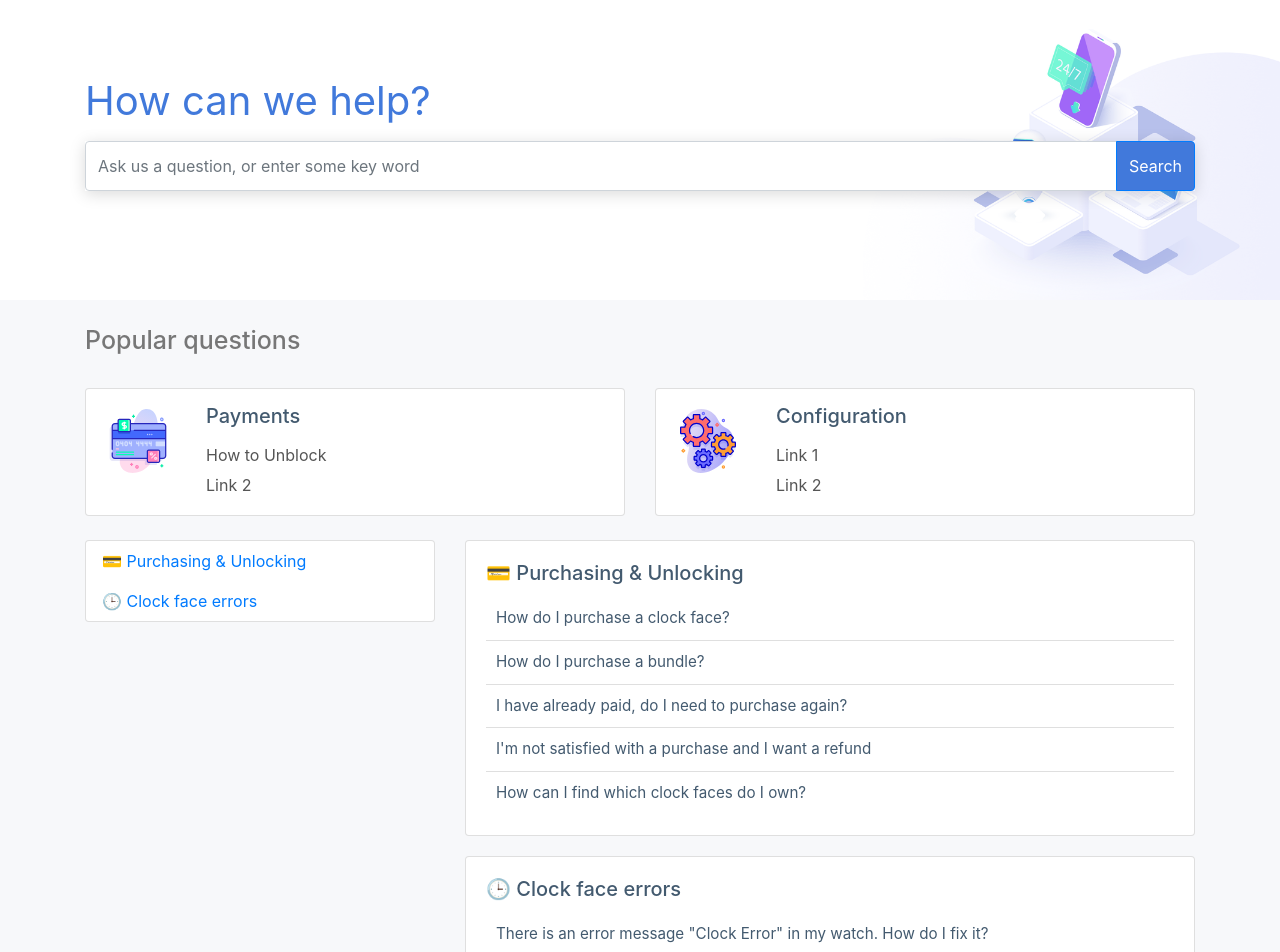
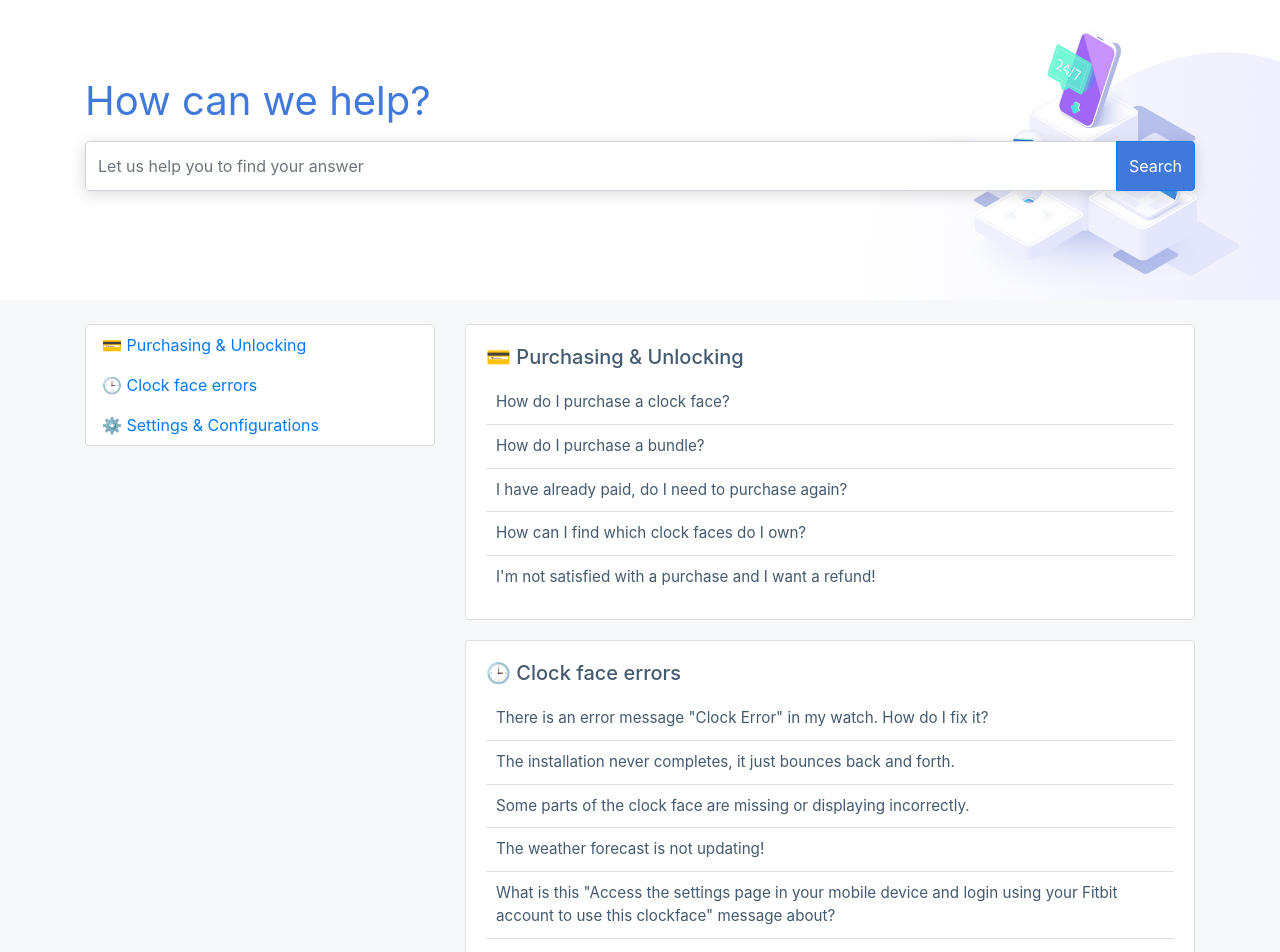
Before and after one commit to kraftapp/faq, a React (Create React App) app: page / in a window 1280 px wide. Shown: the top 952 px of the page. Built offline with nearby package versions, Linux system fonts and the light colour scheme.

Commit message:
updating questions/topics

```diff
--- a/public/index.html
+++ b/public/index.html
@@ -1,14 +1,12 @@
 <!DOCTYPE html>
 <html lang="en">
+
 <head>
   <meta charset="utf-8" />
   <link rel="icon" href="%PUBLIC_URL%/favicon.ico" />
   <meta name="viewport" content="width=device-width, initial-scale=1" />
   <meta name="theme-color" content="#000000" />
-    <meta
-      name="description"
-      content="Web site created using create-react-app"
-    />
+  <meta name="description" content="Web site created using create-react-app" />
   <link rel="apple-touch-icon" href="%PUBLIC_URL%/logo192.png" />
   <!--
       manifest.json provides metadata used when your web app is installed on a
@@ -24,8 +22,9 @@
       work correctly both with client-side routing and a non-root public URL.
       Learn how to configure a non-root public URL by running `npm run build`.
     -->
-    <title>React App</title>
+  <title>FAQ</title>
 </head>
+
 <body>
   <noscript>You need to enable JavaScript to run this app.</noscript>
   <div id="root"></div>
@@ -40,4 +39,5 @@
       To create a production bundle, use `npm run build` or `yarn build`.
     -->
 </body>
+
 </html>
--- a/src/faq/FAQ.scss
+++ b/src/faq/FAQ.scss
@@ -71,15 +71,8 @@
 }
 
 .topics-nav {
-  position: -webkit-sticky;
-  position: sticky;
-  top: 0;
   align-self: flex-start;
-  z-index: 9000;
   background: #f7f8fa;
-}
-
-.topics {
 }
 
 .list-group-item.active {
--- a/src/faq/FAQ.tsx
+++ b/src/faq/FAQ.tsx
@@ -1,5 +1,5 @@
 import React, { useState } from "react";
-import { Button, Card, CardDeck, Col, Container, Form, FormControl, InputGroup, ListGroup, Nav, Row } from "react-bootstrap";
+import { Button, Card, Col, Container, Form, FormControl, InputGroup, Nav, Row } from "react-bootstrap";
 import "./FAQ.scss";
 import { ITopic, Topic } from "./Topic";
 import { TopicsList } from "./topics";
@@ -37,7 +37,7 @@
               <Form.Group controlId="formSearch">
                 <InputGroup className="mb-3 searchInput">
                   <FormControl
-                    placeholder="Ask us a question, or enter some key word"
+                    placeholder="Let us help you to find your answer"
                     aria-label="Search"
                     aria-describedby="basic-search"
                     onChange={inputSearchChanged}
@@ -54,11 +54,14 @@
       </div>
 
       <Container>
+
+        {/*
         <Row>
           <Col>
             <h1 className="topic-title">Popular questions</h1>
           </Col>
         </Row>
+
         <Row>
           <Col>
             <CardDeck className="popular mb-4">
@@ -93,36 +96,32 @@
             </CardDeck>
           </Col>
         </Row>
+        */}
 
-        <Row>
-          <Col md={4} className="topics-nav">
+        <Row className="mt-4">
+          <Col md={4} className="topics-nav mb-4">
             <Card>
               <Nav className="flex-md-column flex-xs-row">
                 {topics.map(topic => (
-                  <Nav.Link href={"#" + topic.id} key={topic.id}>
+                  <Nav.Link href={`#${topic.id}`} key={topic.id}>
                     {topic.title}
                   </Nav.Link>
                 ))}
               </Nav>
             </Card>
           </Col>
-          <Col
-            md={8}
-            className="topics d-flex flex-column justify-content-center"
-          >
+          <Col md={8} className="topics d-flex flex-column justify-content-center">
             {filteredTopics.length > 0 &&
               filteredTopics.map(topic => (
                 <Topic
                   id={topic.id}
                   key={topic.id}
                   title={topic.title}
-                  questions={topic.questions}
-                />
+                  questions={topic.questions} />
               ))}
             {filteredTopics.length === 0 && (
               <span className="text-center">
-                Oh snap! We didn't find an answer to that, wanna try contact us
-                directly?
+                Oh snap! We didn't find an answer to that. Wanna try <a href="mailto:kr4ftmail@gmail.com">contacting us</a> directly?
               </span>
             )}
           </Col>
--- a/src/faq/Question.tsx
+++ b/src/faq/Question.tsx
@@ -3,7 +3,6 @@
 import "./Question.scss";
 
 export interface IQuestion {
-  id: string;
   title: string;
   content: any;
   keywords?: string;
--- a/src/faq/Topic.tsx
+++ b/src/faq/Topic.tsx
@@ -16,7 +16,7 @@
         <Card.Title>{props.title}</Card.Title>
         <ListGroup variant="flush">
           {props.questions.map((q, index) => (
-            <ListGroup.Item id={q.id} className="p-0" key={index}>
+            <ListGroup.Item className="p-0" key={index}>
               <Question {...q} />
             </ListGroup.Item>
           ))}
--- a/src/faq/topics/clock_face_errors.tsx
+++ b/src/faq/topics/clock_face_errors.tsx
@@ -6,7 +6,6 @@
   title: "🕒 Clock face errors",
   questions: [
     {
-      id: "my-watch-says-clock-error-whats-going-on",
       title: "There is an error message \"Clock Error\" in my watch. How do I fix it?",
       content: (
         <React.Fragment>
@@ -20,8 +19,7 @@
       )
     },
     {
-      id: "the-installation-never-completes-it-just-bounces-back-and-forth",
-      title: "The installation never completes, it just bounces back and forth",
+      title: "The installation never completes, it just bounces back and forth.",
       content: (
         <React.Fragment>
           <p>
@@ -34,8 +32,7 @@
       )
     },
     {
-      id: "some-parts-of-the-clock-face-are-missing-or-displaying-incorrectly",
-      title: "Some parts of the clock face are missing or displaying incorrectly",
+      title: "Some parts of the clock face are missing or displaying incorrectly.",
       content: (
         <React.Fragment>
           <p>
@@ -48,7 +45,51 @@
       )
     },
     {
-      id: "none-of-the-above-works-what-else-can-i-try",
+      title: "The weather forecast is not updating!",
+      content: (
+        <React.Fragment>
+          <p>
+            The weather data is sent to your watch through your phone, so make sure your phone is nearby with Bluetooth turned on, location service enabled and access to the Internet.
+            </p>
+          <p>
+            In the Fitbit app you might want to check if the clock face permissions are enabled.
+            </p>
+          <p>
+            If you are still facing issues with the weather forest after checking the items above, you can try the following:
+            </p>
+          <ul>
+            <li>Restart your mobile phone Bluetooth (turn it off/on again);</li>
+            <li>Sync your watch with Fitbit;</li>
+            <li>Reinstall the clockface (install a different one and then install it back);</li>
+          </ul>
+        </React.Fragment>
+      )
+    },
+    {
+      title: "What is this \"Access the settings page in your mobile device and login using your Fitbit account to use this clockface\" message about?",
+      content: (
+        <React.Fragment>
+          <p>
+            We did try to make our users lives easier in our first clock faces by providing a way for them to avoid having to unlock their clock faces every time they did switch/reinstall them.
+            </p>
+          <p>
+            By asking our users to log in using their Fitbit account we have access to an unique identifier which we can use in subsequent installations to identify users back.
+            </p>
+          <p>
+            Unfortunately this feature apparently caused more issues than solved them, as some users seem to get stuck with a persistent message even after loging in succesfully.
+          </p>
+          <p>
+            We are slowly removing this feature from our clock faces but in the meantime if you are affected by the problem described try the following:
+          </p>
+          <ul>
+            <li>Restart your mobile phone Bluetooth (turn it off/on again);</li>
+            <li>Sync your watch with Fitbit;</li>
+            <li>Reinstall the clockface (install a different one and then install it back);</li>
+          </ul>
+        </React.Fragment>
+      )
+    },
+    {
       title: "None of the above works, what else can I try?",
       content: (
         <React.Fragment>
@@ -62,10 +103,13 @@
             Ultimately you can try the following:
             </p>
           <ul>
-            <li>Restart your mobile phone Bluetooth (turn it off/on again)</li>
-            <li>Sync your watch with Fitbit</li>
-            <li>Reinstall the clockface (install a different one and then install it back)</li>
+            <li>Restart your mobile phone Bluetooth (turn it off/on again);</li>
+            <li>Sync your watch with Fitbit;</li>
+            <li>Reinstall the clockface (install a different one and then install it back);</li>
           </ul>
+          <p>
+            If the steps above didn't help you, you might want to try <a href="mailto:kr4ftmail@gmail.com">contacting us</a> directly.
+          </p>
         </React.Fragment>
       )
     },
--- a/src/faq/topics/index.tsx
+++ b/src/faq/topics/index.tsx
@@ -1,4 +1,5 @@
 import { ClockfaceErrors } from "./clock_face_errors";
 import { PaymentUnlockTopic } from "./payment_unlock";
+import { SettingsConfigurations } from "./settings_configurations";
 
-export const TopicsList = [PaymentUnlockTopic, ClockfaceErrors];
+export const TopicsList = [PaymentUnlockTopic, ClockfaceErrors, SettingsConfigurations];
--- a/src/faq/topics/payment_unlock.tsx
+++ b/src/faq/topics/payment_unlock.tsx
@@ -2,19 +2,18 @@
 import { ITopic } from "../Topic";
 
 export const PaymentUnlockTopic: ITopic = {
-  id: "purchase_unblock",
+  id: "purchase_unlock",
   title: "💳 Purchasing & Unlocking",
   questions: [
     {
-      id: "how-do-i-purchase-a-clock-face",
       title: "How do I purchase a clock face?",
       content: (
         <React.Fragment>
           <p>
-            After installing a clock face, a <strong>5-digit code</strong> will pop up on your watch.
+            After installing the clock face, a <strong>5-digit code</strong> will pop up on your watch.
             </p>
           <p>
-            Head to the website shown on your watch <a href="https://kiezelpay.com/code/" target="_blank" rel="noopener noreferrer">(or tap here)</a> and type the code in.
+            Access the website shown on your watch <a href="https://kiezelpay.com/code/" target="_blank" rel="noopener noreferrer">(or click here)</a> and type the code in.
             </p>
           <p>
             Once purchased, the clock face will instantly unlock for you.
@@ -23,12 +22,11 @@
       )
     },
     {
-      id: "how-do-i-purchase-a-bundle",
       title: "How do I purchase a bundle?",
       content: (
         <React.Fragment>
           <p>
-            Bundles are usually a great way of saving money. If a bundle is offered with a clock face, it will probably have a better value for the money.
+            Bundles are usually a great way of saving money. If a bundle is offered with a clock face, it will probably have a better value for money.
             </p>
           <p>
             Not every clock face is part of a bundle, but if the one you are purchasing is you will have the choice to opt in for the bundle during the payment.
@@ -44,7 +42,6 @@
       )
     },
     {
-      id: "i-have-already-paid-do-i-need-to-purchase-again",
       title: "I have already paid, do I need to purchase again?",
       content: (
         <React.Fragment>
@@ -61,8 +58,17 @@
       )
     },
     {
-      id: "im-not-satisfied-with-a-purchase-and-i-want-a-refund",
-      title: "I'm not satisfied with a purchase and I want a refund",
+      title: "How can I find which clock faces do I own?",
+      content: (
+        <React.Fragment>
+          <p>
+            It might be hard to keep track of what clock faces you might own, but luckily you can check it up using the <a href="https://kiezelpay.com/lookup" target="_blank" rel="noopener noreferrer">lookup feature</a>.
+          </p>
+        </React.Fragment>
+      )
+    },
+    {
+      title: "I'm not satisfied with a purchase and I want a refund!",
       content: (
         <React.Fragment>
           <p>
@@ -73,17 +79,6 @@
           </p>
         </React.Fragment>
       )
-    },
-    {
-      id: "how-can-i-find-which-clock-faces-do-i-own",
-      title: "How can I find which clock faces do I own?",
-      content: (
-        <React.Fragment>
-          <p>
-            It might be hard to keep track of what clock faces you might own, but luckily you can check it in the <a href="https://kiezelpay.com/lookup" target="_blank" rel="noopener noreferrer">lookup feature</a>.
-          </p>
-        </React.Fragment>
-      )
     }
   ]
 };
--- /dev/null
+++ b/src/faq/topics/settings_configurations.tsx
@@ -0,0 +1,43 @@
+import React from "react";
+import { ITopic } from "../Topic";
+
+export const SettingsConfigurations: ITopic = {
+  id: "settings_configurations",
+  title: "⚙️ Settings & Configurations",
+  questions: [
+    {
+      title: "How can I access the settings page?",
+      content:
+        <React.Fragment>
+          <p>
+            You can access the settings page by following these simple steps:
+          </p>
+          <ul>
+            <li>Open the Fitbit app on your phone;</li>
+            <li>Tap the icon in the top left corner;</li>
+            <li>Select your watch in the list;</li>
+            <li>Select the clockface;</li>
+            <li>Click on <strong>settings</strong>;</li>
+          </ul>
+        </React.Fragment>
+    },
+    {
+      title: "How can I change the temperature from Celsius to Farenheit?",
+      content:
+        <React.Fragment>
+        </React.Fragment>
+    },
+    {
+      title: "How can I display the date in a different format?",
+      content:
+        <React.Fragment>
+        </React.Fragment>
+    },
+    {
+      title: "How can I display the time in a different format?",
+      content:
+        <React.Fragment>
+        </React.Fragment>
+    },
+  ]
+};
```
Lines whose indentation alone changed are shown as unchanged.
